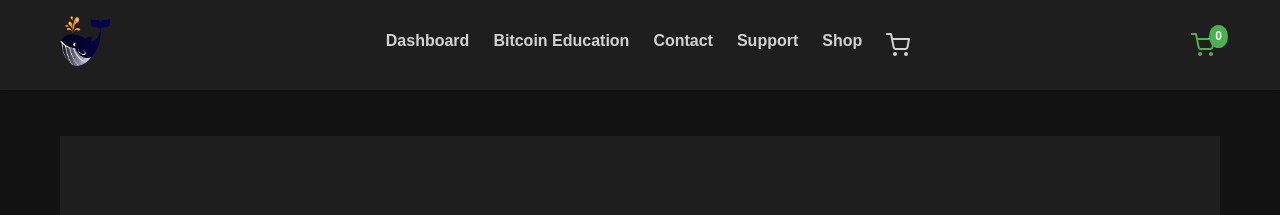
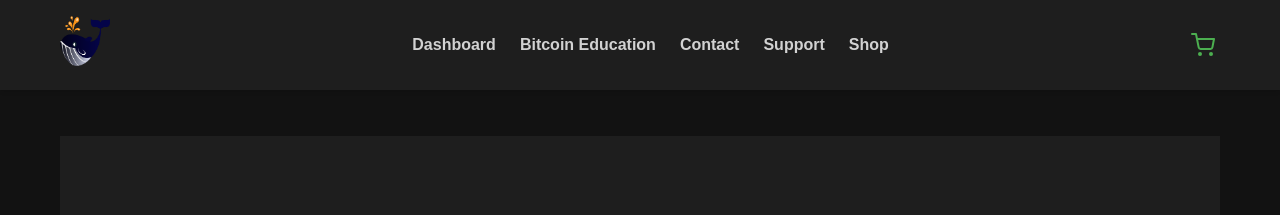
Before and after one commit to whiterabbit21m-test/whiterabbit21m-test.github.io, a Jekyll site: the page built from index.md, in a window 1280 px wide. Shown: the top 215 px of the page. Built offline with Jekyll 4.4.1, drawn with Linux system fonts in a browser that asks for light colours.

Commit message:
Update navigation.html

```diff
--- a/_includes/navigation.html
+++ b/_includes/navigation.html
@@ -1,4 +1,3 @@
-<!-- _includes/navigation.html -->
 <div class="nav-wrapper">
   <button class="menu-toggle" aria-label="Toggle menu">
     <span></span>
@@ -22,12 +21,6 @@
       <li class="nav-item">
         <a href="{{ '/shop/' | relative_url }}" class="nav-link {% if page.url == "/shop/" %}active{% endif %}">Shop</a>
       </li>
-      <li class="nav-item cart-icon">
-        <a href="{{ '/cart/' | relative_url }}" class="nav-link {% if page.url == "/cart/" %}active{% endif %}">
-          <svg xmlns="http://www.w3.org/2000/svg" width="24" height="24" viewBox="0 0 24 24" fill="none" stroke="currentColor" stroke-width="2" stroke-linecap="round" stroke-linejoin="round" class="feather feather-shopping-cart"><circle cx="9" cy="21" r="1"></circle><circle cx="20" cy="21" r="1"></circle><path d="M1 1h4l2.68 13.39a2 2 0 0 0 2 1.61h9.72a2 2 0 0 0 2-1.61L23 6H6"></path></svg>
-          <span id="cart-count">0</span>
-        </a>
-      </li>
     </ul>
   </nav>
 </div>
```
